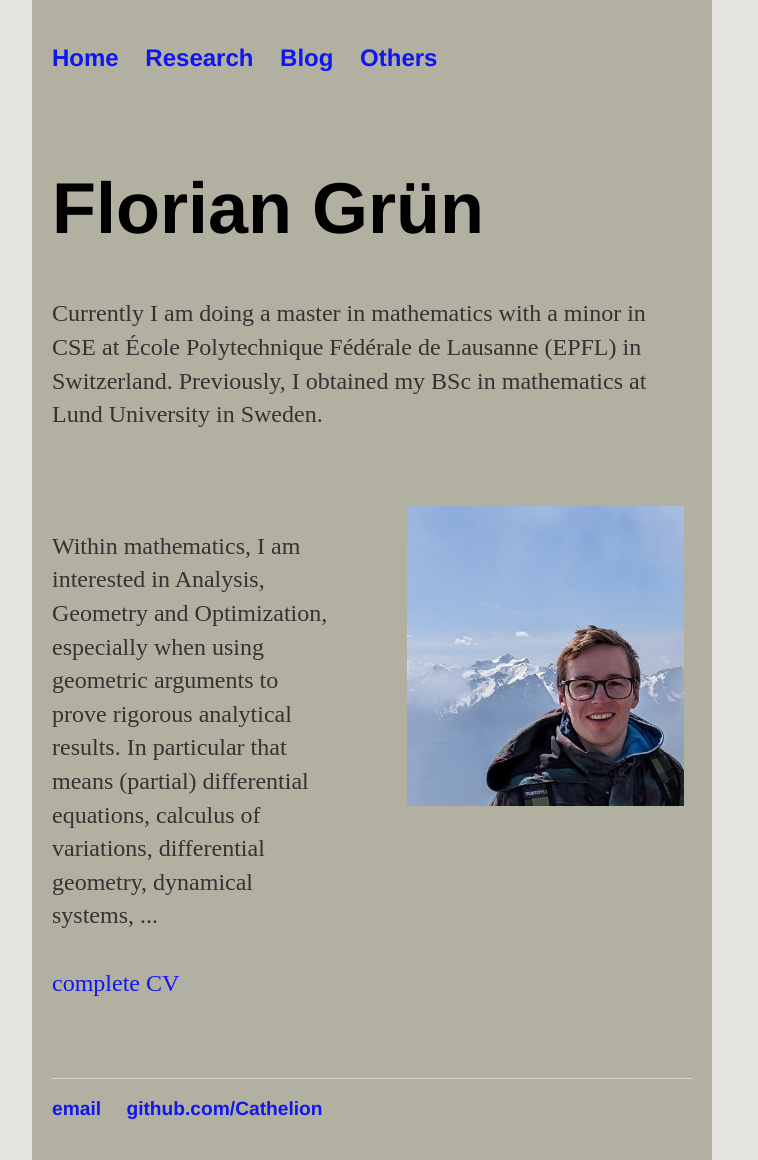
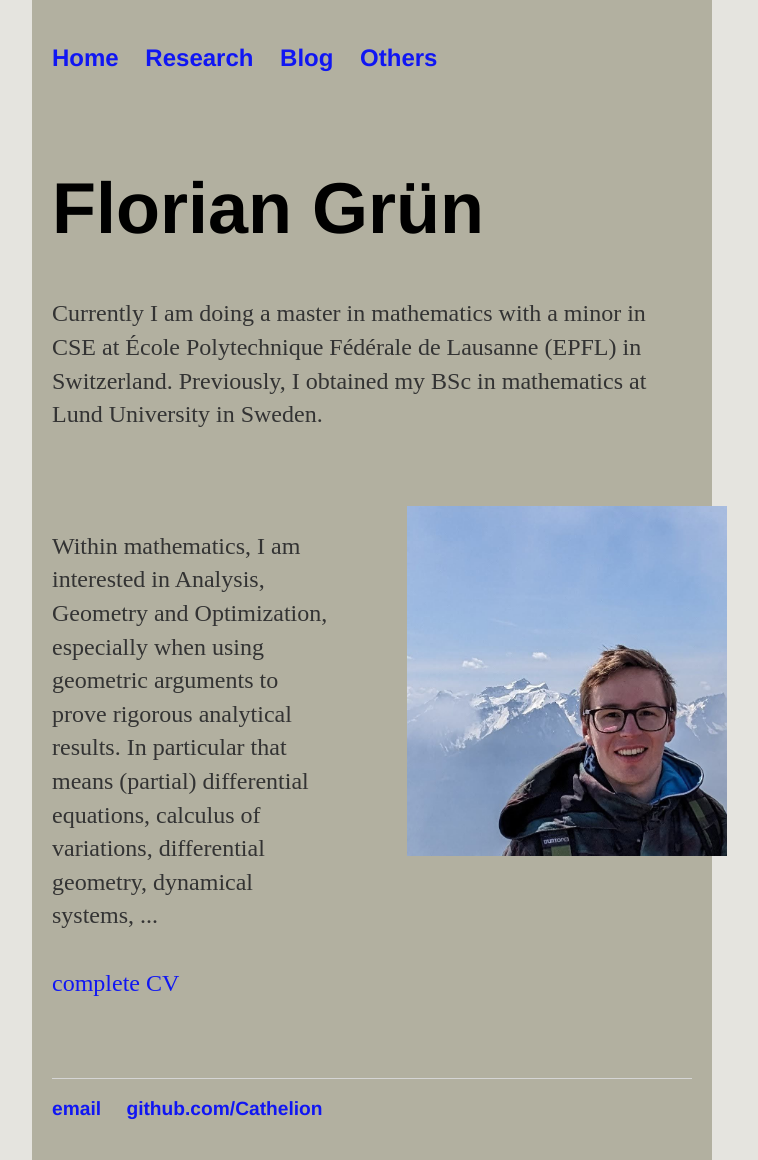
Before and after one commit to Cathelion/Cathelion.github.io, a Jekyll site: the page built from index.html, in a window 1280 px wide. Shown: the whole page, without its empty margins (268-1026 px from the left). Built offline with Jekyll 4.4.1, drawn with Linux system fonts in a browser that asks for light colours.

Commit message:
Update index.html

```diff
--- a/index.html
+++ b/index.html
@@ -17,6 +17,6 @@
    </div>
 
    <div class="img-container2">
-      <img src="/photo_2023-08-25_16-39-54.jpg" alt="small img" width=277 height=300/>
+      <img src="/photo_2023-08-25_16-39-54.jpg" alt="small img" width=320 height=350/>
    </div>
 </div>
```
